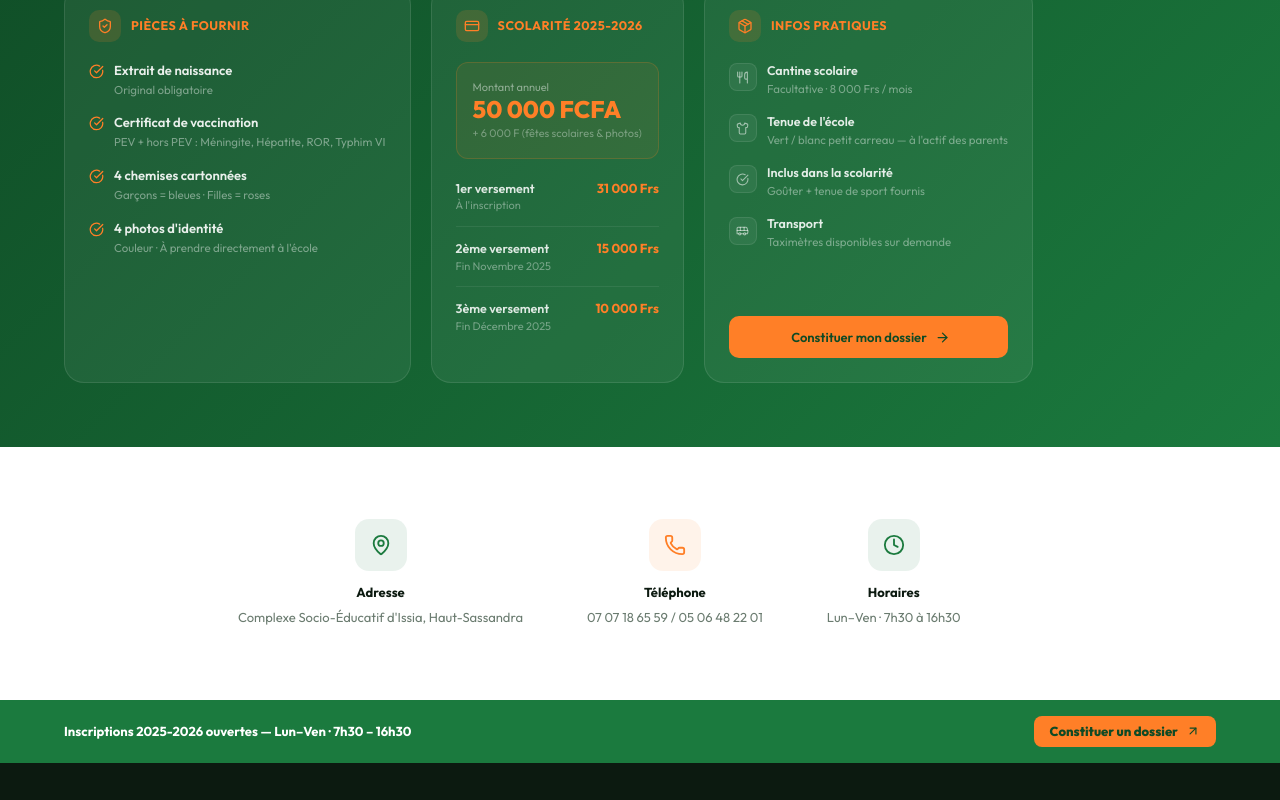
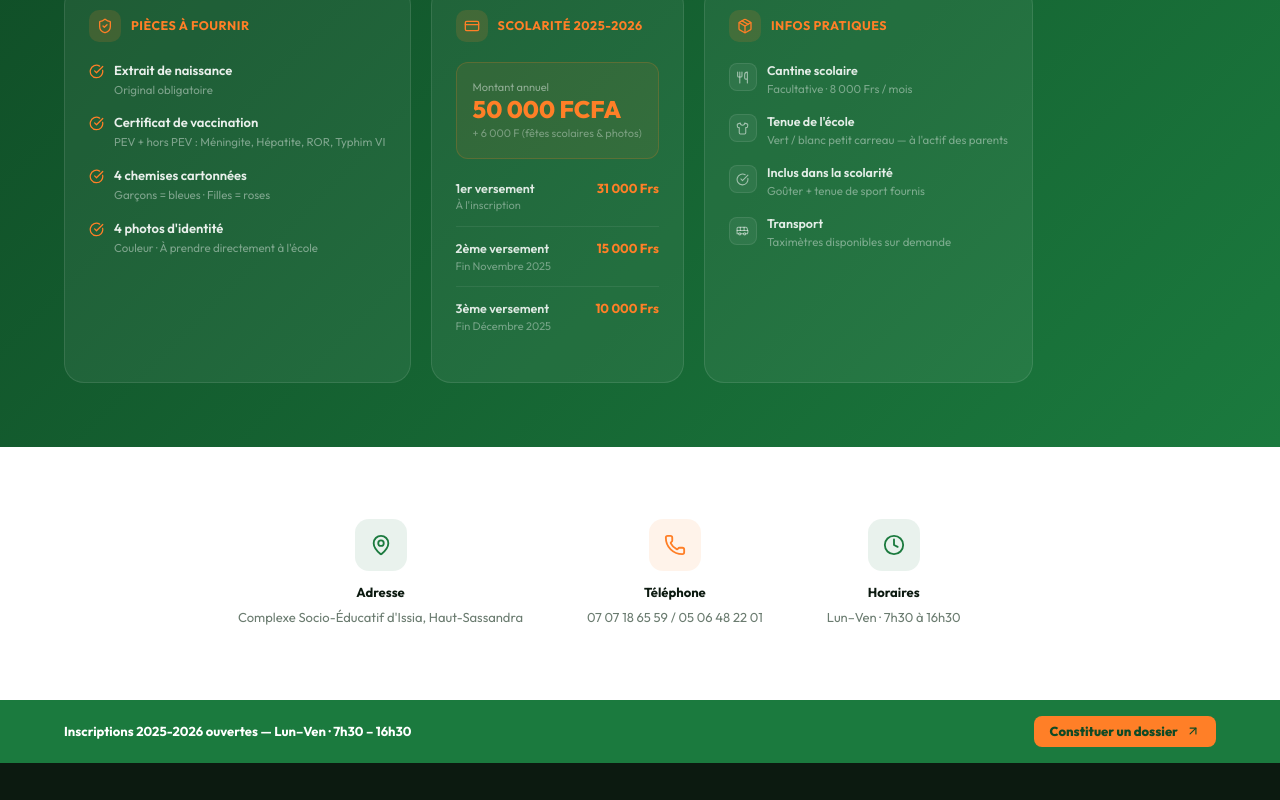
Before and after one commit to Traorelacina/cppeissia_front, a React (Vite) app: page / in a window 1280 px wide. Shown: the part 3192-3992 px from the top of the page. Built offline with nearby package versions, Linux system fonts and the light colour scheme; no server answers.

Commit message:
mis a jour

```diff
--- a/src/pages/public/Home.jsx
+++ b/src/pages/public/Home.jsx
@@ -893,14 +893,7 @@ function InscriptionCTA({ params }) {
                   </Box>
                 </Box>
               ))}
-              {isOpen && (
-                <Box sx={{ mt: 'auto', pt: 2 }}>
-                  <Button component={Link} to="/inscription" variant="contained" fullWidth endIcon={<ArrowRight size={15} />}
-                    sx={{ background: ORANGE, color: '#0f4a25', fontWeight: 800, py: 1.25, fontSize: 13, '&:hover': { background: '#e66e00' } }}>
-                    Constituer mon dossier
-                  </Button>
-                </Box>
-              )}
+
             </Box>
           </Grid>
         </Grid>
```
